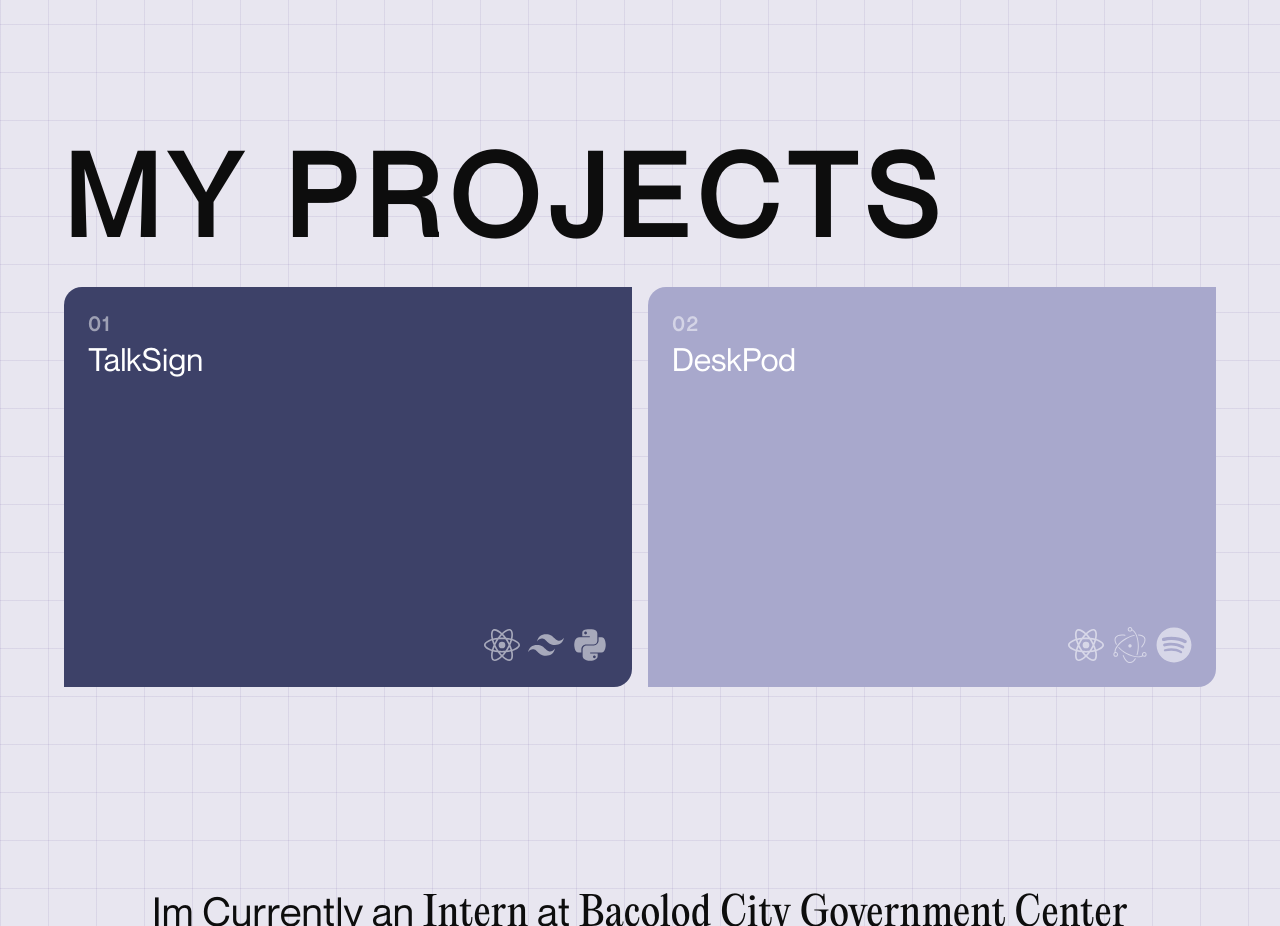
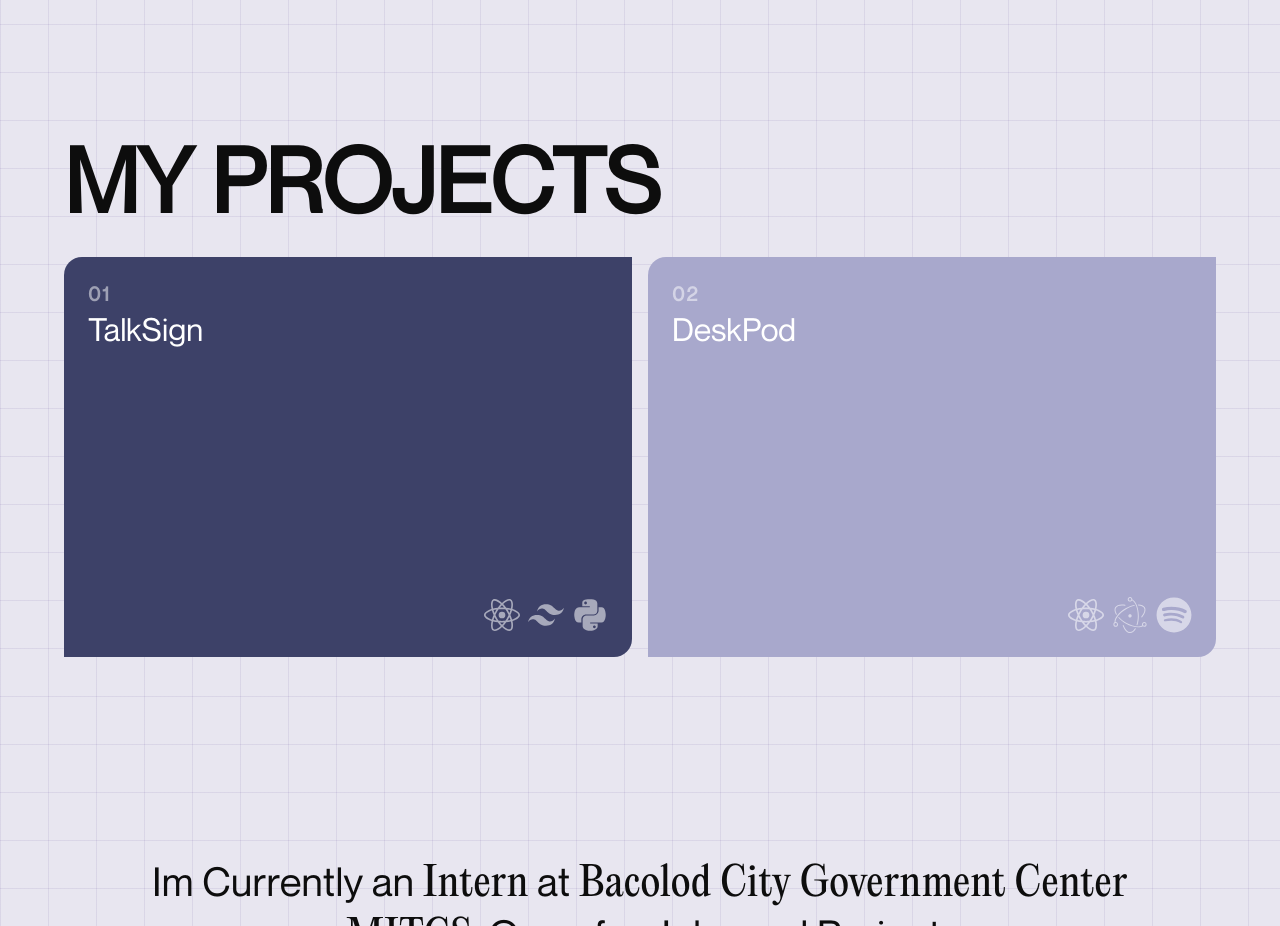
Before and after one commit to rmat-git/rmat-portfolio, a React (Vite) app in the folder portfolio/: page / in a window 1280 px wide. Shown: the part 1320-2246 px from the top of the page. Built offline with nearby package versions, Linux system fonts and the light colour scheme.

Commit message:
02.05.2026

```diff
--- a/portfolio/src/App.css
+++ b/portfolio/src/App.css
@@ -51,9 +51,8 @@ a { color: inherit; text-decoration: none; }
 /* ── Shared section label ───────────────────────────────── */
 .section-label {
   font-family: var(--font-body);
-  font-size: 114px;
+  font-size: clamp(48px, 7vw, 114px);
   font-weight: 700;
-  letter-spacing: 0.1em;
   text-transform: uppercase;
   color: var(--black);
   margin-bottom: 24px;
```
